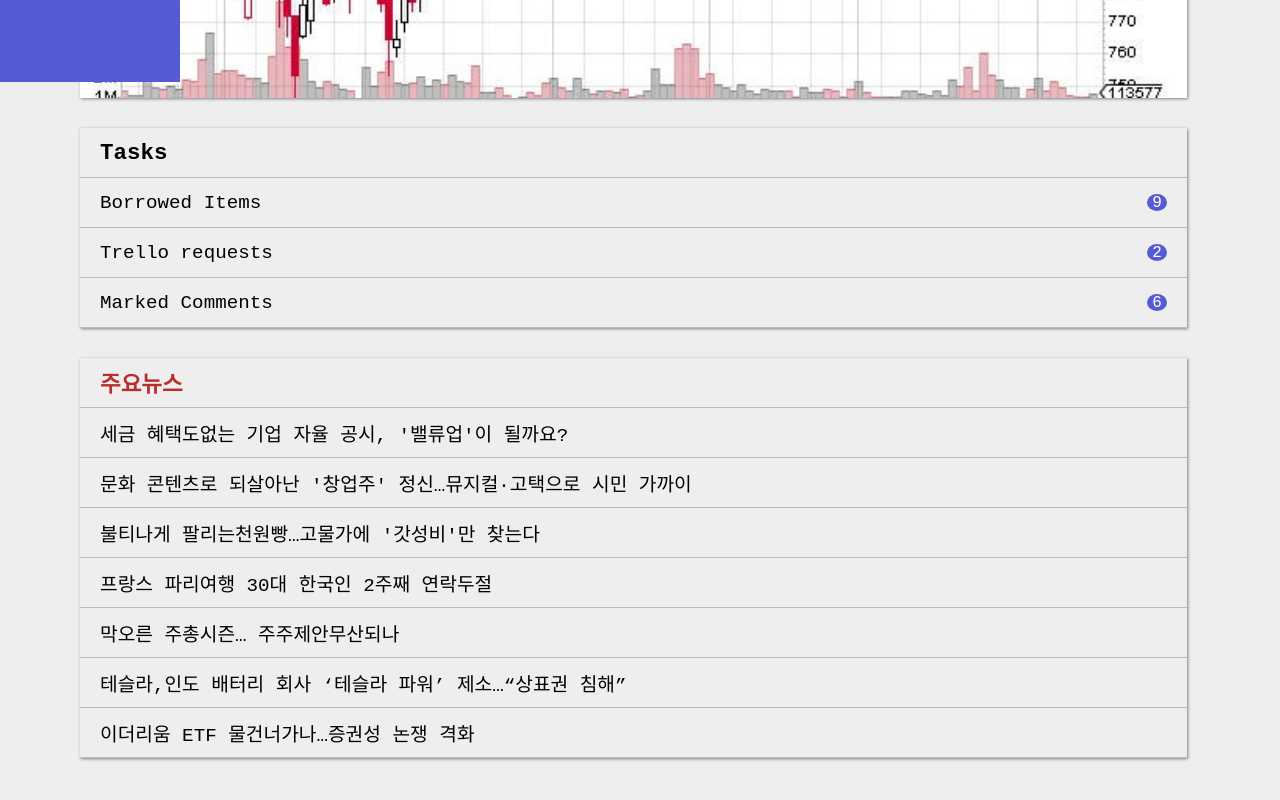
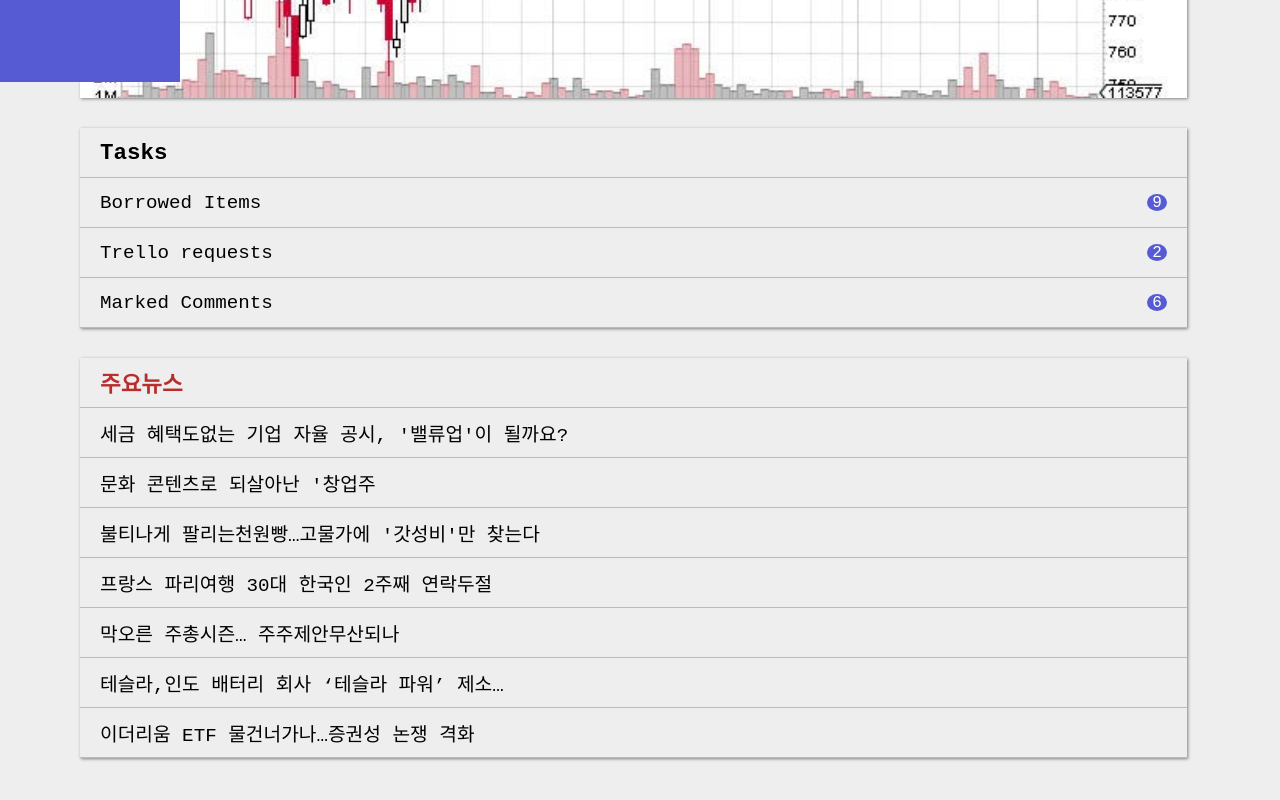
Before and after one commit to mango12322/port3, a plain HTML site: page index.html in a window 1280 px wide. Shown: the part 718-1518 px from the top of the page. Drawn offline with nearby package versions, Linux system fonts and the light colour scheme.

Commit message:
Add files via upload

```diff
--- a/index.html
+++ b/index.html
@@ -103,11 +103,11 @@
             <ul class="section__right_items news">
                 <li><h3>주요뉴스</h3></li>
                 <li><a href="#">세금 혜택도없는 기업 자율 공시, '밸류업'이 될까요?</a> </li>
-                <li><a href="#">문화 콘텐츠로 되살아난 '창업주' 정신…뮤지컬·고택으로 시민 가까이</a> </li>
+                <li><a href="#">문화 콘텐츠로 되살아난 '창업주</a> </li>
                 <li><a href="#">불티나게 팔리는천원빵…고물가에 '갓성비'만 찾는다</a> </li>
                 <li><a href="#">프랑스 파리여행 30대 한국인 2주째 연락두절</a> </li>
                 <li><a href="#">막오른 주총시즌… 주주제안무산되나</a> </li>
-                <li><a href="#">테슬라,인도 배터리 회사 ‘테슬라 파워’ 제소…“상표권 침해”</a> </li>
+                <li><a href="#">테슬라,인도 배터리 회사 ‘테슬라 파워’ 제소…</a> </li>
                 <li><a href="#">이더리움 ETF 물건너가나…증권성 논쟁 격화</a> </li>
             </ul>
         </div>
```
